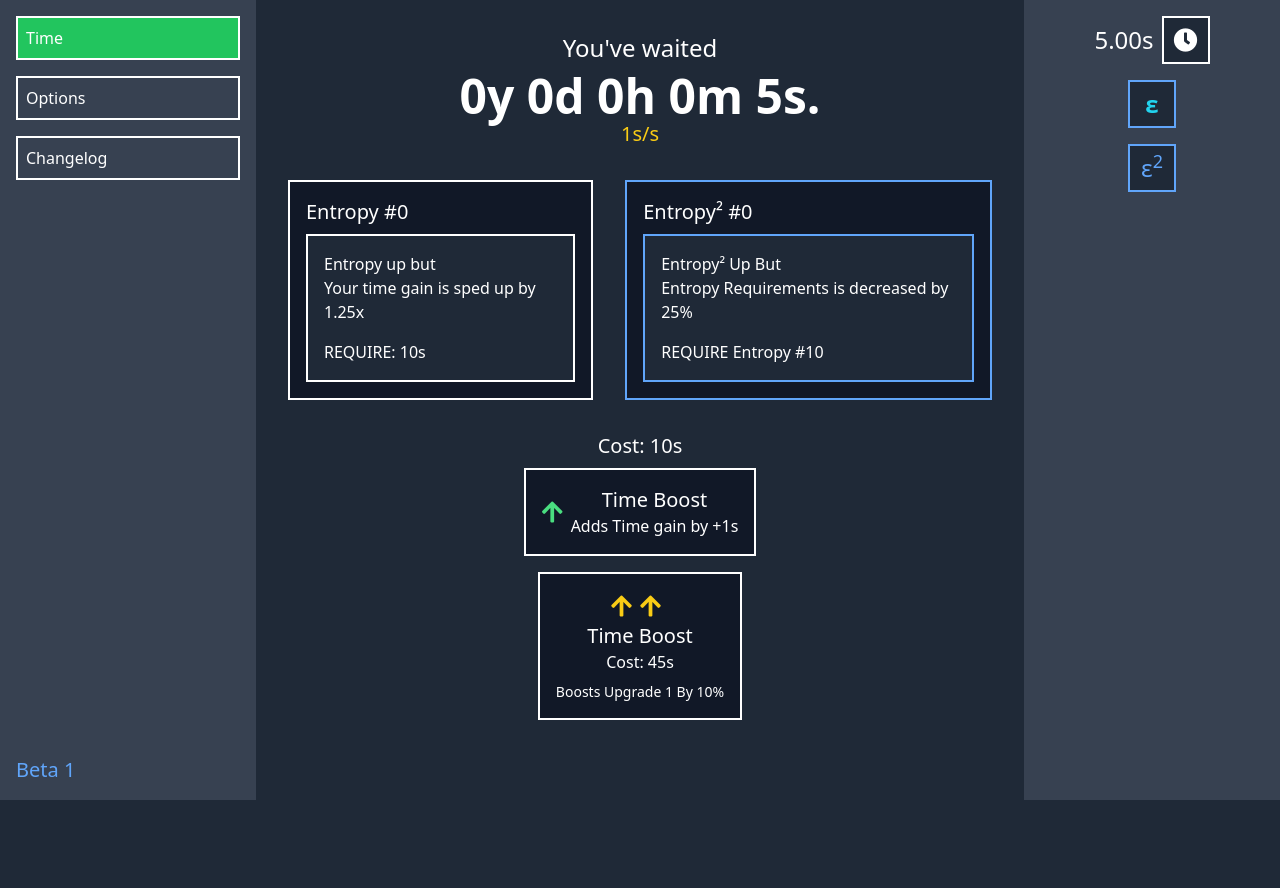
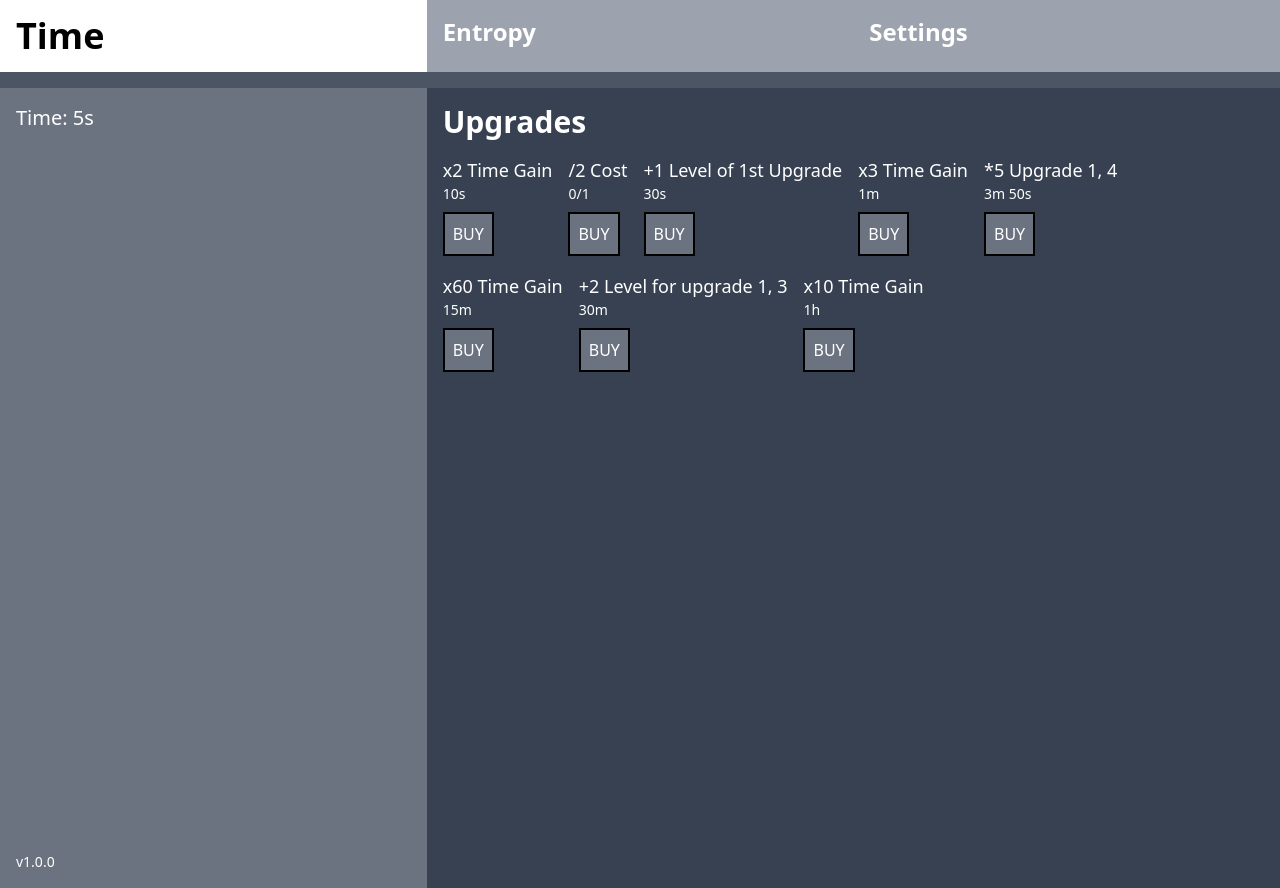
Before and after one commit to RubixYouTube/TimeIncremental, a plain HTML site: page index.html in a window 1280 px wide. Before the commit the page ends 800 px from the top, so only its background shows below. Drawn offline with nearby package versions, Linux system fonts and the light colour scheme.

Commit message:
Official Release. (And it dosent work!)

```diff
--- a/index.html
+++ b/index.html
@@ -1,125 +1,122 @@
 <html>
 <head>
     <script src="https://cdn.tailwindcss.com"></script>
-    <link rel="stylesheet" href="https://cdnjs.cloudflare.com/ajax/libs/font-awesome/5.15.3/css/all.min.css"></link>
     <script>
-        document.addEventListener('DOMContentLoaded', function() {
-            let seconds = 0;
-            let timeGain = 1;
-            const timeDisplay = document.getElementById('time-display');
-            const miniStatsTime = document.getElementById('mini-stats-time');
-            const timeBoostButton = document.getElementById('time-boost-button');
-            const timeGainDisplay = document.getElementById('time-gain-display');
-            const timeBoostCost = 10;
+        let time = 0;
+        let timeGain = 1;
+        let upgrade1Level = 1;
+        let upgrade3Level = 1;
+        let upgrades = {
+            x2TimeGain: { cost: 10, multiplier: 2, owned: false },
+            halfCost: { cost: 1, multiplier: 0.5, owned: false },
+            level1Upgrade: { cost: 30, level: 1 },
+            x3TimeGain: { cost: 60, multiplier: 3, owned: false },
+            x5Upgrade: { cost: 230, multiplier: 5, owned: false },
+            x60TimeGain: { cost: 900, multiplier: 60, owned: false },
+            level2Upgrade: { cost: 1800, level: 2 },
+            x10TimeGain: { cost: 3600, multiplier: 10, owned: false }
+        };
 
-            function abbreviateNumber(value) {
-                let newValue = value;
-                const suffixes = ["", "k", "M", "B","T"];
-                let suffixNum = 0;
-                while (newValue >= 1000) {
-                    newValue /= 1000;
-                    suffixNum++;
+        function updateTime() {
+            time += timeGain;
+            document.getElementById('time-display').innerText = `Time: ${time}s`;
+        }
+
+        function buyUpgrade(upgrade) {
+            if (time >= upgrades[upgrade].cost) {
+                time -= upgrades[upgrade].cost;
+                upgrades[upgrade].owned = true;
+
+                switch (upgrade) {
+                    case 'x2TimeGain':
+                        timeGain *= upgrades[upgrade].multiplier;
+                        break;
+                    case 'halfCost':
+                        for (let key in upgrades) {
+                            upgrades[key].cost *= upgrades[upgrade].multiplier;
+                        }
+                        break;
+                    case 'level1Upgrade':
+                        upgrade1Level += 1;
+                        timeGain *= 2;
+                        break;
+                    case 'x3TimeGain':
+                        timeGain *= upgrades[upgrade].multiplier;
+                        break;
+                    case 'x5Upgrade':
+                        timeGain *= 5;
+                        break;
+                    case 'x60TimeGain':
+                        timeGain *= upgrades[upgrade].multiplier;
+                        break;
+                    case 'level2Upgrade':
+                        upgrade1Level += 2;
+                        upgrade3Level += 2;
+                        timeGain *= 4; // 2^2 for each level
+                        break;
+                    case 'x10TimeGain':
+                        timeGain *= upgrades[upgrade].multiplier;
+                        break;
                 }
-                return newValue.toPrecision(3) + suffixes[suffixNum];
             }
+        }
 
-            setInterval(() => {
-                seconds += timeGain;
-                const timeString = `${Math.floor(seconds / 31536000)}y ${Math.floor((seconds % 31536000) / 86400)}d ${Math.floor((seconds % 86400) / 3600)}h ${Math.floor((seconds % 3600) / 60)}m ${seconds % 60}s.`;
-                timeDisplay.textContent = timeString;
-                miniStatsTime.textContent = abbreviateNumber(seconds) + "s";
-                timeGainDisplay.textContent = `${timeGain}s/s`;
-            }, 1000);
-
-            timeBoostButton.addEventListener('click', () => {
-                if (seconds >= timeBoostCost) {
-                    seconds -= timeBoostCost;
-                    timeGain += 1;
-                }
-            });
-
-            const tabs = document.querySelectorAll('.tab');
-            tabs.forEach(tab => {
-                tab.addEventListener('click', () => {
-                    tabs.forEach(t => t.classList.remove('bg-green-500'));
-                    tab.classList.add('bg-green-500');
-                });
-            });
-        });
+        setInterval(updateTime, 1000);
     </script>
 </head>
-<body class="bg-gray-800 text-white font-sans h-screen">
-    <div class="flex h-full">
-        <!-- Sidebar -->
-        <div class="w-1/5 bg-gray-700 p-4 flex flex-col relative">
-            <div class="tab p-2 mb-4 border-2 border-white cursor-pointer transition-colors duration-300 bg-green-500">Time</div>
-            <div class="tab p-2 mb-4 border-2 border-white cursor-pointer transition-colors duration-300">Options</div>
-            <div class="tab p-2 mb-4 border-2 border-white cursor-pointer transition-colors duration-300">Changelog</div>
-            <div class="absolute bottom-4 left-4 text-blue-400 text-xl">Beta 1</div>
+<body class="bg-gray-600 text-white font-sans h-screen">
+    <div class="flex">
+        <div class="bg-white text-black text-4xl font-bold p-4 flex-1">Time</div>
+        <div class="bg-gray-400 text-white text-2xl font-bold p-4 flex-1">Entropy</div>
+        <div class="bg-gray-400 text-white text-2xl font-bold p-4 flex-1">Settings</div>
+    </div>
+    <div class="flex flex-grow mt-4 h-full">
+        <div class="bg-gray-500 p-4 w-1/3 flex flex-col justify-between">
+            <div id="time-display" class="text-xl">Time: 0s</div>
+            <div class="text-sm">v1.0.0</div>
         </div>
-        <!-- Main Content -->
-        <div class="flex-1 p-8 overflow-auto">
-            <div class="text-center mb-8">
-                <div class="text-2xl mb-2">You've waited</div>
-                <div id="time-display" class="text-5xl font-bold">0y 0d 0h 0m 0s.</div>
-                <div id="time-gain-display" class="text-yellow-400 text-xl">1s/s</div>
-            </div>
-            <div class="flex justify-center space-x-8 mb-8">
-                <div class="bg-gray-900 p-4 border-2 border-white">
-                    <div class="text-xl mb-2">Entropy #0</div>
-                    <div class="bg-gray-800 p-4 border-2 border-white">
-                        <div>Entropy up but</div>
-                        <div>Your time gain is sped up by 1.25x</div>
-                        <div class="mt-4">REQUIRE: 10s</div>
-                    </div>
+        <div class="bg-gray-700 p-4 w-2/3 flex flex-col">
+            <div class="text-3xl font-bold">Upgrades</div>
+            <div class="flex flex-wrap mt-4">
+                <div class="mr-4 mb-4">
+                    <div class="text-lg">x2 Time Gain</div>
+                    <div class="text-sm">10s</div>
+                    <button class="bg-gray-500 text-white p-2 mt-2 border-2 border-black" onclick="buyUpgrade('x2TimeGain')">BUY</button>
                 </div>
-                <div class="bg-gray-900 p-4 border-2 border-blue-400">
-                    <div class="text-xl mb-2">Entropy² #0</div>
-                    <div class="bg-gray-800 p-4 border-2 border-blue-400">
-                        <div>Entropy² Up But</div>
-                        <div>Entropy Requirements is decreased by 25%</div>
-                        <div class="mt-4">REQUIRE Entropy #10</div>
-                    </div>
+                <div class="mr-4 mb-4">
+                    <div class="text-lg">/2 Cost</div>
+                    <div class="text-sm">0/1</div>
+                    <button class="bg-gray-500 text-white p-2 mt-2 border-2 border-black" onclick="buyUpgrade('halfCost')">BUY</button>
                 </div>
-            </div>
-            <div class="text-center">
-                <div class="text-xl mb-2">Cost: 10s</div>
-                <div class="flex justify-center items-center mb-4">
-                    <div id="time-boost-button" class="bg-gray-900 p-4 border-2 border-white flex items-center cursor-pointer">
-                        <i class="fas fa-arrow-up text-green-400 text-2xl mr-2"></i>
-                        <div>
-                            <div class="text-xl">Time Boost</div>
-                            <div>Adds Time gain by +1s</div>
-                        </div>
-                    </div>
+                <div class="mr-4 mb-4">
+                    <div class="text-lg">+1 Level of 1st Upgrade</div>
+                    <div class="text-sm">30s</div>
+                    <button class="bg-gray-500 text-white p-2 mt-2 border-2 border-black" onclick="buyUpgrade('level1Upgrade')">BUY</button>
                 </div>
-                <div class="flex justify-center items-center">
-                    <div class="bg-gray-900 p-4 border-2 border-white flex flex-col items-center">
-                        <div class="flex items-center">
-                            <i class="fas fa-arrow-up text-yellow-400 text-2xl mr-2"></i>
-                            <i class="fas fa-arrow-up text-yellow-400 text-2xl mr-2"></i>
-                        </div>
-                        <div class="text-xl">Time Boost</div>
-                        <div>Cost: 45s</div>
-                        <div class="text-sm mt-2">Boosts Upgrade 1 By 10%</div>
-                    </div>
+                <div class="mr-4 mb-4">
+                    <div class="text-lg">x3 Time Gain</div>
+                    <div class="text-sm">1m</div>
+                    <button class="bg-gray-500 text-white p-2 mt-2 border-2 border-black" onclick="buyUpgrade('x3TimeGain')">BUY</button>
                 </div>
-            </div>
-        </div>
-        <!-- Right Sidebar -->
-        <div class="w-1/5 bg-gray-700 p-4 flex flex-col items-center">
-            <div class="flex items-center mb-4">
-                <div id="mini-stats-time" class="text-2xl mr-2">0s</div>
-                <div class="bg-gray-800 p-4 border-2 border-white flex items-center justify-center w-12 h-12">
-                    <i class="fas fa-clock text-white text-2xl"></i>
+                <div class="mr-4 mb-4">
+                    <div class="text-lg">*5 Upgrade 1, 4</div>
+                    <div class="text-sm">3m 50s</div>
+                    <button class="bg-gray-500 text-white p-2 mt-2 border-2 border-black" onclick="buyUpgrade('x5Upgrade')">BUY</button>
                 </div>
-            </div>
-            <div class="flex flex-col items-center space-y-4">
-                <div class="bg-gray-800 p-4 border-2 border-blue-400 flex items-center justify-center w-12 h-12">
-                    <span class="text-cyan-400 text-2xl font-bold">ε</span>
+                <div class="mr-4 mb-4">
+                    <div class="text-lg">x60 Time Gain</div>
+                    <div class="text-sm">15m</div>
+                    <button class="bg-gray-500 text-white p-2 mt-2 border-2 border-black" onclick="buyUpgrade('x60TimeGain')">BUY</button>
                 </div>
-                <div class="bg-gray-800 p-4 border-2 border-blue-400 flex items-center justify-center w-12 h-12">
-                    <span class="text-blue-400 text-2xl">ε<sup>2</sup></span>
+                <div class="mr-4 mb-4">
+                    <div class="text-lg">+2 Level for upgrade 1, 3</div>
+                    <div class="text-sm">30m</div>
+                    <button class="bg-gray-500 text-white p-2 mt-2 border-2 border-black" onclick="buyUpgrade('level2Upgrade')">BUY</button>
+                </div>
+                <div class="mr-4 mb-4">
+                    <div class="text-lg">x10 Time Gain</div>
+                    <div class="text-sm">1h</div>
+                    <button class="bg-gray-500 text-white p-2 mt-2 border-2 border-black" onclick="buyUpgrade('x10TimeGain')">BUY</button>
                 </div>
             </div>
         </div>
```
